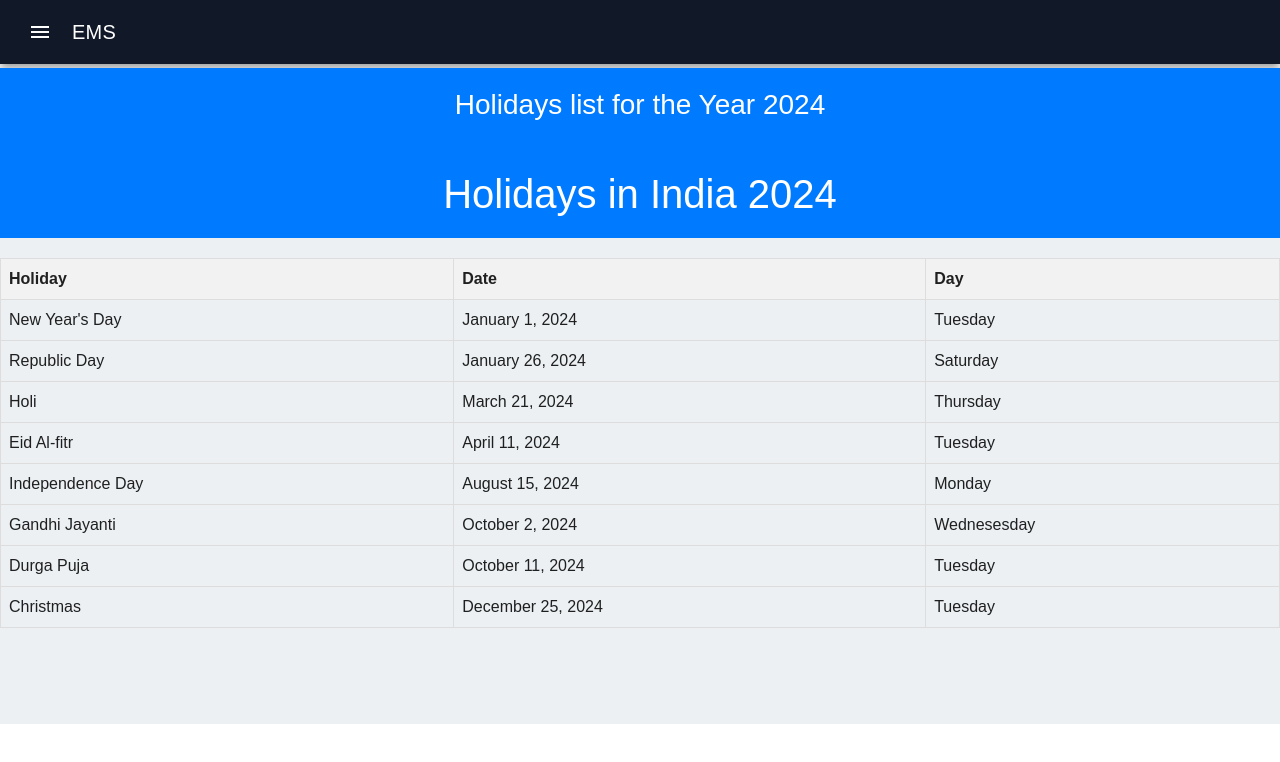
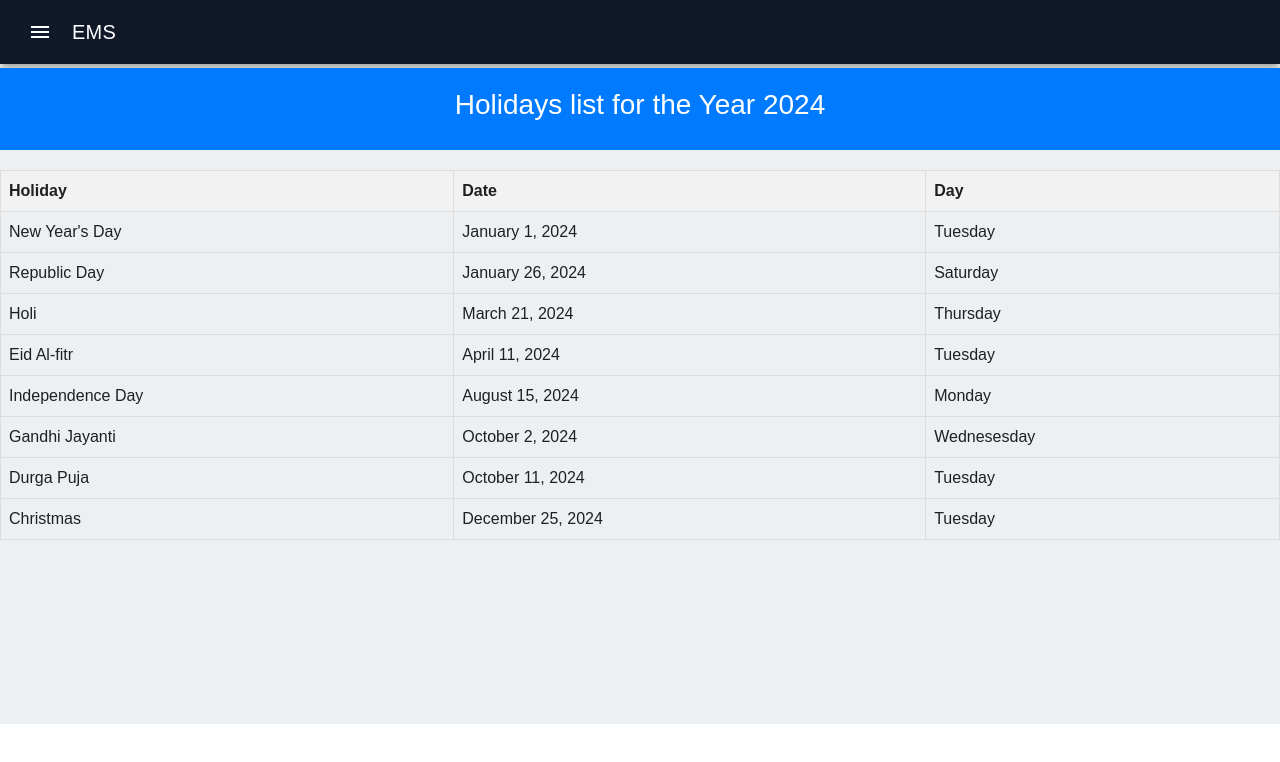
Before and after one commit to jayshree-1310/Employee_Management_system, an Angular app: page /holiday-list in a window 1280 px wide. Shown: the top 762 px of the page. Built offline with nearby package versions, Linux system fonts and the light colour scheme.

Commit message:
Update holiday-list.component.html

```diff
--- a/src/app/Employee/holiday-list/holiday-list.component.html
+++ b/src/app/Employee/holiday-list/holiday-list.component.html
@@ -1,8 +1,5 @@
 <header>
     <h3>Holidays list for the Year 2024</h3>
-</header>
-<header>
-    <h1>Holidays in India 2024</h1>
 </header>
 <table>
     <thead>
```
